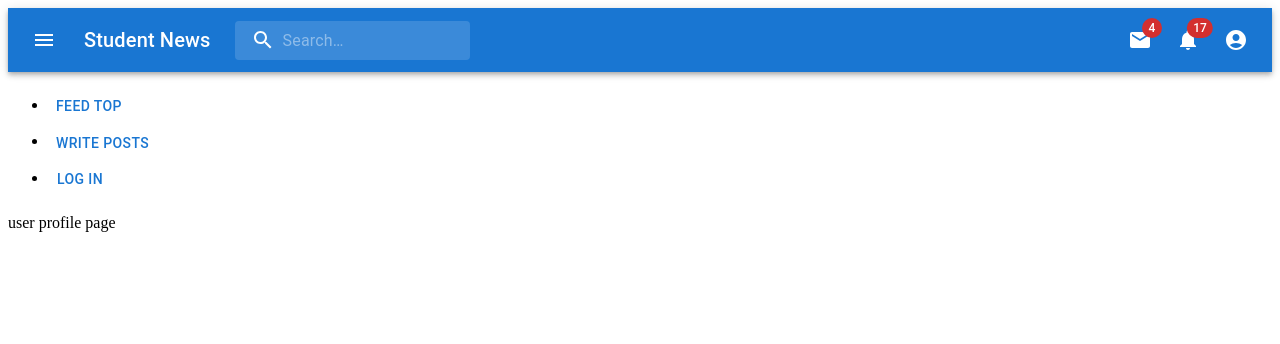
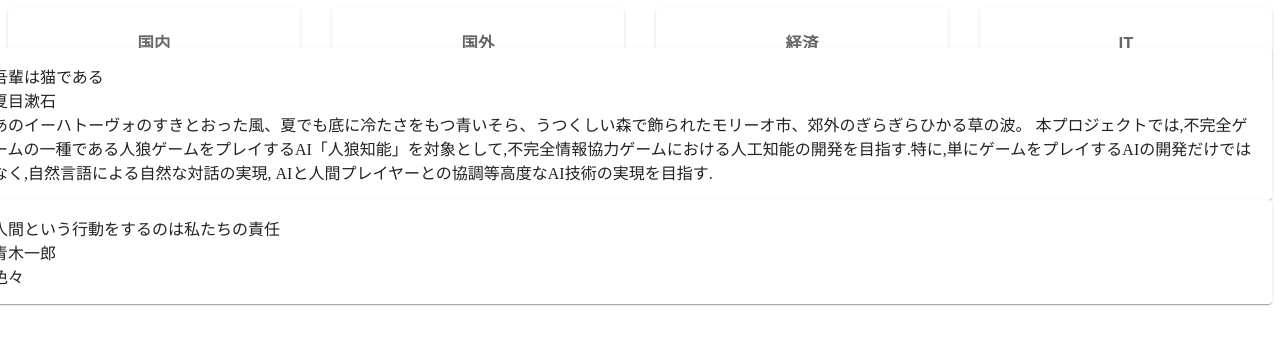
Before and after one commit to ut-code/ut_media_project, a Next.js app: page /articles in a window 1280 px wide. Shown: the top 344 px of the page. Built offline with nearby package versions, Linux system fonts and the light colour scheme.

Commit message:
articles alignItemList

```diff
--- a/package.json
+++ b/package.json
@@ -24,8 +24,9 @@
     "@emotion/react": "^11.9.3",
     "@emotion/styled": "^11.9.3",
     "@mui/icons-material": "^5.8.4",
-    "@mui/material": "^5.8.7",
+    "@mui/material": "^5.9.2",
     "firebase": "^9.8.4",
+    "fs": "^0.0.1-security",
     "next": "12.2.0",
     "react": "18.2.0",
     "react-dom": "18.2.0",
@@ -33,7 +34,7 @@
     "react-hot-toast": "^2.2.0"
   },
   "devDependencies": {
-    "@types/node": "18.0.0",
+    "@types/node": "^18.6.1",
     "@types/react": "18.0.14",
     "@types/react-dom": "18.0.5",
     "eslint": "8.19.0",
--- a/pages/_app.tsx
+++ b/pages/_app.tsx
@@ -1,14 +1,12 @@
-import '../styles/globals.css'
-import type { AppProps } from 'next/app'
-import Navbar from '../components/Navbar'
-import {Toaster} from 'react-hot-toast';
-import SearchAppBar from '../components/SearchAppBar'
+import type { AppProps } from 'next/app';
+import { Toaster } from 'react-hot-toast';
+import '../styles/globals.css';
 
 function MyApp({ Component, pageProps }: AppProps) {
   return (
     <>
-      <SearchAppBar />
-      <Navbar />
+      {/* <SearchAppBar /> */}
+      {/* <Navbar /> */}
       <Component {...pageProps} />
       <Toaster />
     </>
--- /dev/null
+++ b/pages/alignItemsList.tsx
@@ -0,0 +1,45 @@
+import { Grid, Paper } from "@mui/material";
+
+// const content = fs.readFileSync('./data/articles.json');
+// const articles: Article[] = JSON.parse(content.toString());
+
+interface Article {
+	title: string,
+	author: string | null,
+	content: string,
+	avatar?: string,
+}
+
+export default function getStaticProps() {
+	const content = [
+	{
+	"title": "吾輩は猫である",
+	"author": "夏目漱石",
+    "content": "あのイーハトーヴォのすきとおった風、夏でも底に冷たさをもつ青いそら、うつくしい森で飾られたモリーオ市、郊外のぎらぎらひかる草の波。\n本プロジェクトでは,不完全ゲームの一種である人狼ゲームをプレイするAI「人狼知能」を対象として,不完全情報協力ゲームにおける人工知能の開発を目指す.特に,単にゲームをプレイするAIの開発だけではなく,自然言語による自然な対話の実現, AIと人間プレイヤーとの協調等高度なAI技術の実現を目指す."
+    },
+    {
+	"title": "人間という行動をするのは私たちの責任",
+	"author": "青木一郎",
+	"content": "色々"
+    }
+];
+	const articles: Article[] = content;
+
+	return (
+		<>
+			<Grid container spacing={4}>
+				{articles.map((article: Article) => (
+					<Paper key={article.content} sx={{ width: '100%', padding: 2}}>
+						<Grid container spacing={2} alignItems="center">
+							<Grid item>
+								<Grid item xs={12}>{article.title}</Grid>
+								<Grid item xs={12}>{article.author}</Grid>
+								<Grid item xs={12}>{article.content}</Grid>
+							</Grid>
+						</Grid>
+					</Paper>
+				))}
+			</Grid>
+		</>
+	);
+}
--- /dev/null
+++ b/pages/articles.tsx
@@ -0,0 +1,65 @@
+import type { NextPage } from 'next';
+// import styles from '../styles/Home.module.css'
+import Box from '@mui/material/Box';
+import Grid from '@mui/material/Grid';
+import Paper from '@mui/material/Paper';
+import { styled } from '@mui/material/styles';
+import Link from 'next/link';
+import AlignItemsList from './alignItemsList';
+
+const Item = styled(Paper)(({ theme }) => ({
+backgroundColor: theme.palette.mode === 'dark' ? '#1A2027' : '#fff',
+...theme.typography.body2,
+padding: theme.spacing(1),
+textAlign: 'center',
+color: theme.palette.text.secondary,
+}));
+
+class Article{
+  title: string = "";
+  author: string = "";
+  content: string = "";
+  // avatar: ??? = ???;
+}
+
+// react show list of articles
+
+class Review{
+  author: string = "";
+  content: string = "";
+  nameDisplay: boolean = false;
+  // avatar: ??? = ???;
+}
+
+const Home: NextPage = () => {
+
+
+
+  return (
+    <div>
+		<Box sx={{ flexGrow: 1}}>
+			<Grid container spacing={4}>
+				<Grid item xs>
+					{/* style text-decoration: none */}
+					<Item><Link style={{textDecoration: 'none'}} href="/api/hello"><h3>国内</h3></Link></Item>
+				</Grid>
+				<Grid item xs>
+					<Item><Link href="/api/hello"><h3>国外</h3></Link></Item>
+				</Grid>
+				<Grid item xs>
+					<Item><Link href="/api/hello"><h3>経済</h3></Link></Item>
+				</Grid>
+				<Grid item xs>
+					<Item><Link href="/api/hello"><h3>IT</h3></Link></Item>
+				</Grid>
+			</Grid>
+		</Box>
+
+	<AlignItemsList />
+
+
+    </div>
+  )
+}
+
+export default Home
```
Also changed, not shown: pages/article.tsx (+8 -9 lines), pages/data/article.json (added, +12 -0 lines), pages/index.tsx (+78 -80 lines), 1 other file (tests, documents, lock files or other folders).
